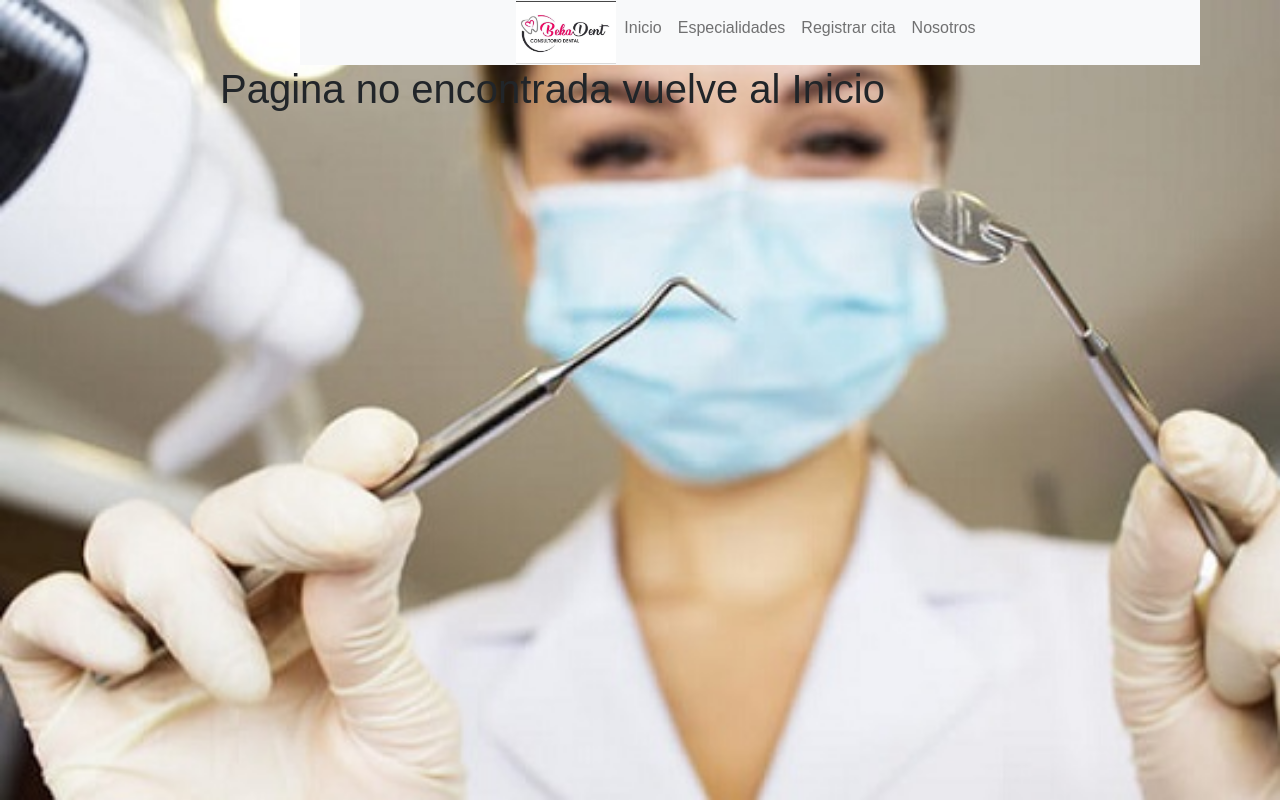
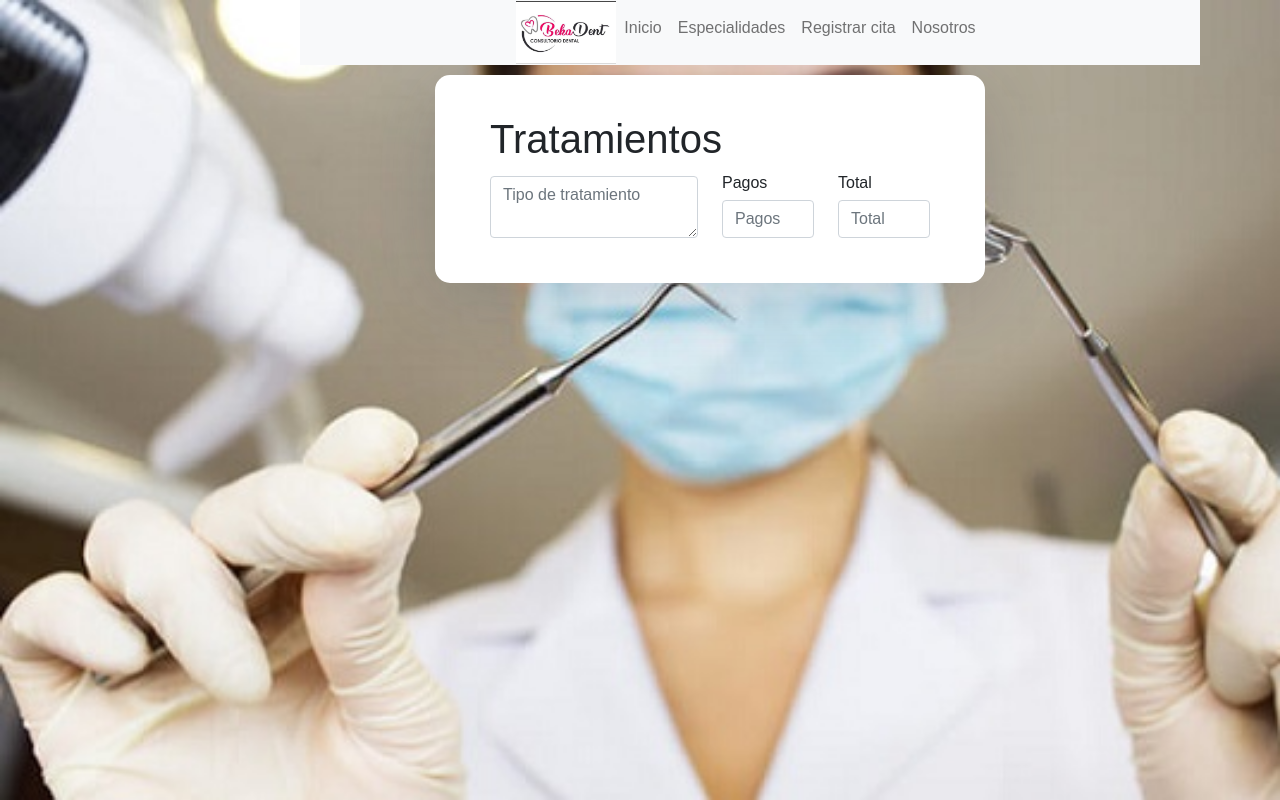
Before and after one commit to JeanAlarcon/Consultorio, a React (Create React App) app: page /Pacientes/tratamientos/1 in a window 1280 px wide. Built offline with nearby package versions, Linux system fonts and the light colour scheme; no server answers.

Commit message:
se agrego la pagina de tratamientos y su estilo

```diff
--- a/src/App.js
+++ b/src/App.js
@@ -9,6 +9,7 @@ import citaForm from "./Paginas/citas/CitaForm";
 import PacienteForm from "./Paginas/Pacientes/PacienteForm";
 import Inicio from "./Paginas/Inicio";
 import Historial from "./Paginas/Pacientes/Historial"
+import Tratamientos from "./Paginas/Pacientes/Tratamientos"
 
 import { BrowserRouter as Router, Switch, Route } from 'react-router-dom';
 
@@ -36,7 +37,7 @@ function App() {
             ) } />
             <Route path='/Pacientes/informacion/:id' exact component={paciente} />
             <Route path='/Pacientes/historial/:id' exact component={Historial} />
-
+            <Route path='/Pacientes/tratamientos/:id' exact component={Tratamientos} />
             <Route path="*">
               <h1>Pagina no encontrada vuelve al Inicio</h1>
             </Route>
--- a/src/Paginas/Pacientes.js
+++ b/src/Paginas/Pacientes.js
@@ -31,7 +31,7 @@ function Pacientes({titulo, entidad}) {
 
                             <Link to={`/Pacientes/informacion/${fila.id}`} className="btn btn-danger"><FontAwesomeIcon icon={faUser}/> Ver paciente</Link>
                             <Link to={`/Pacientes/historial/${fila.id}`} className="btn btn-danger"><FontAwesomeIcon icon={faFileMedical}/> Historial Clinico</Link>
-                            <Link to={`/Pacientes/tratamiento/${fila.id}`} className="btn btn-danger"><FontAwesomeIcon icon={faTooth}/> Tratamientos</Link>
+                            <Link to={`/Pacientes/tratamientos/${fila.id}`} className="btn btn-danger"><FontAwesomeIcon icon={faTooth}/> Tratamientos</Link>
 
                         </div>
                   </div>
--- /dev/null
+++ b/src/Paginas/Pacientes/Tratamientos.js
@@ -0,0 +1,28 @@
+import "./pacientes.css"
+
+function Tratamientos(){
+    return(
+    <div className="containerTratamientos">
+        <form>
+            <div class="row">
+                <h1>Tratamientos</h1>
+                <div class="form-group col-md-6">
+                    <textarea className="form-control" placeholder="Tipo de tratamiento"/>
+                </div>
+
+                <div class="form-group col-md-3">
+                    <label for="pagos">Pagos</label>
+                    <input type="text" className="form-control" id="pagos" placeholder="Pagos"/>
+                </div>
+                <div class="form-group col-md-3">
+                    <label for="tital">Total</label>
+                    <input type="text" className="form-control" id="total" placeholder="Total"/>
+                </div>
+
+            </div>
+        </form>
+    </div>
+    )
+}
+
+export default Tratamientos;
--- a/src/Paginas/Pacientes/pacientes.css
+++ b/src/Paginas/Pacientes/pacientes.css
@@ -1,4 +1,4 @@
-.containerHistorial{
+.containerHistorial {
     width: 600px;
     margin: 10px auto;
     background: #ffffff;
@@ -7,3 +7,13 @@
     border-radius: 15px;
     transition: all .3s;
 }
+
+.containerTratamientos {
+    width: 550px;
+    margin: 10px auto;
+    background: #ffffff;
+    box-shadow: 0px 14px 80px rgba(34, 35, 58, 0.2);
+    padding: 40px 55px ;
+    border-radius: 15px;
+    transition: all .3s;
+}
```
Also changed, not shown: src/Paginas/Pacientes/Paciente.css (line endings or trailing spaces).
